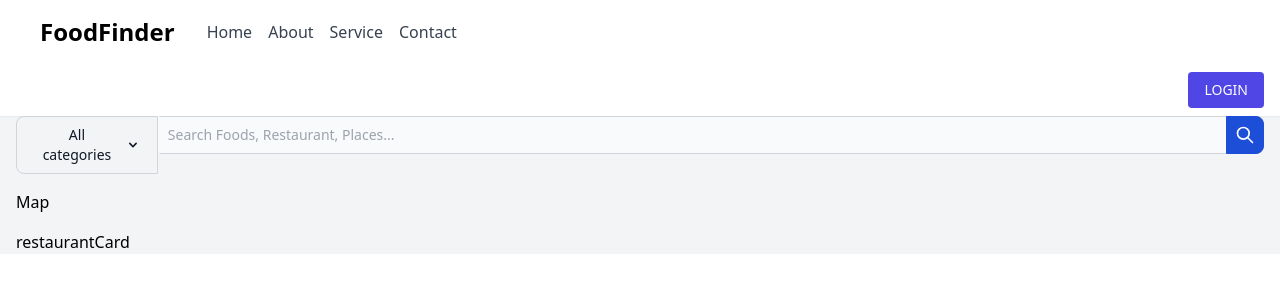
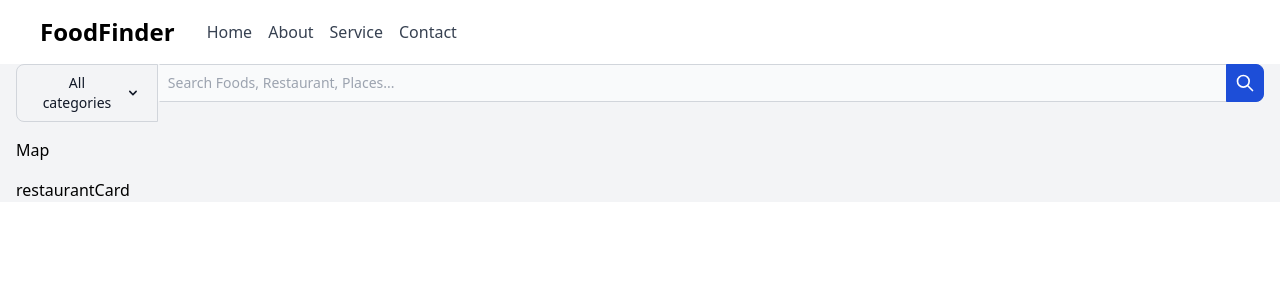
Before and after one commit to gdodd1/FoodFinder, a Next.js app: page / in a window 1280 px wide. Shown: the top 300 px of the page. Built offline with nearby package versions, Linux system fonts and the light colour scheme; what tw-elements would draw is missing.

Commit message:
Removed Navbar from index

```diff
--- a/pages/index.tsx
+++ b/pages/index.tsx
@@ -1,4 +1,3 @@
-import Link from "next/link";
 import Map from "./components/Map";
 import RestaurantCard from "./components/RestaurantCard";
 import SearchBar from "./components/Search";
@@ -7,18 +6,11 @@ import React from "react";
 const IndexPage = () => {
   return (
     <div className="bg-gray-100">
-      {/* Navigation */}
-      <nav className="bg-white shadow-sm px-4 py-2 flex justify-end">
-        <div className="flex space-x-4 items-center">
-          {/* <Link href="./components/login" className="text-gray-800 text-sm">LOGIN</Link> */}
-        <Link href="./components/login" className="bg-indigo-600 px-4 py-2 rounded text-white hover:bg-indigo-500 text-sm">LOGIN</Link>
-        </div>
-      </nav>
-
       {/* Google Map */}
       <div className="container mx-auto px-4 mb-4">
         <SearchBar />
       </div>
+
       {/* Google Map */}
       <div className="container mx-auto px-4 mb-4">
         <Map />
@@ -28,8 +20,6 @@ const IndexPage = () => {
       <div className="container mx-auto px-4">
         <RestaurantCard />
       </div>
-
-
     </div>
   );
 };
```
Also changed, not shown: pages/_app.tsx (+6 -4 lines).
